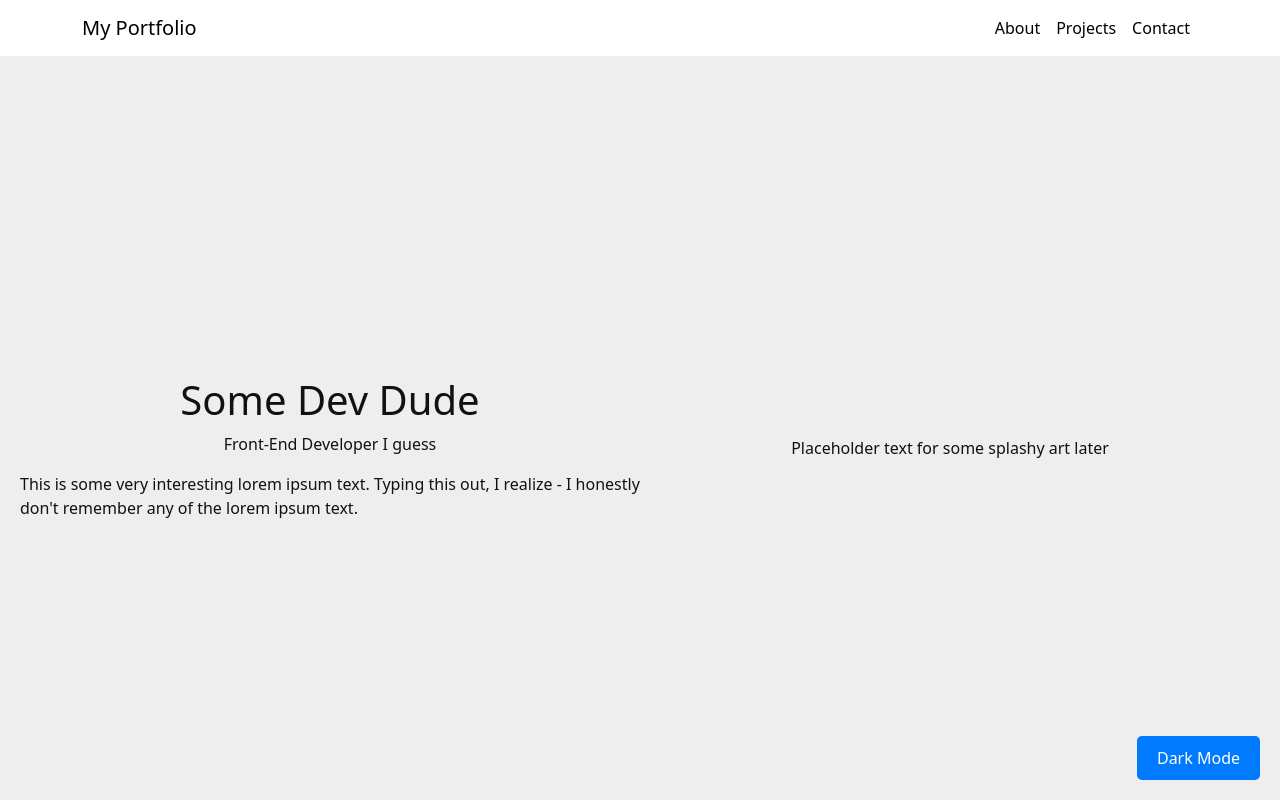
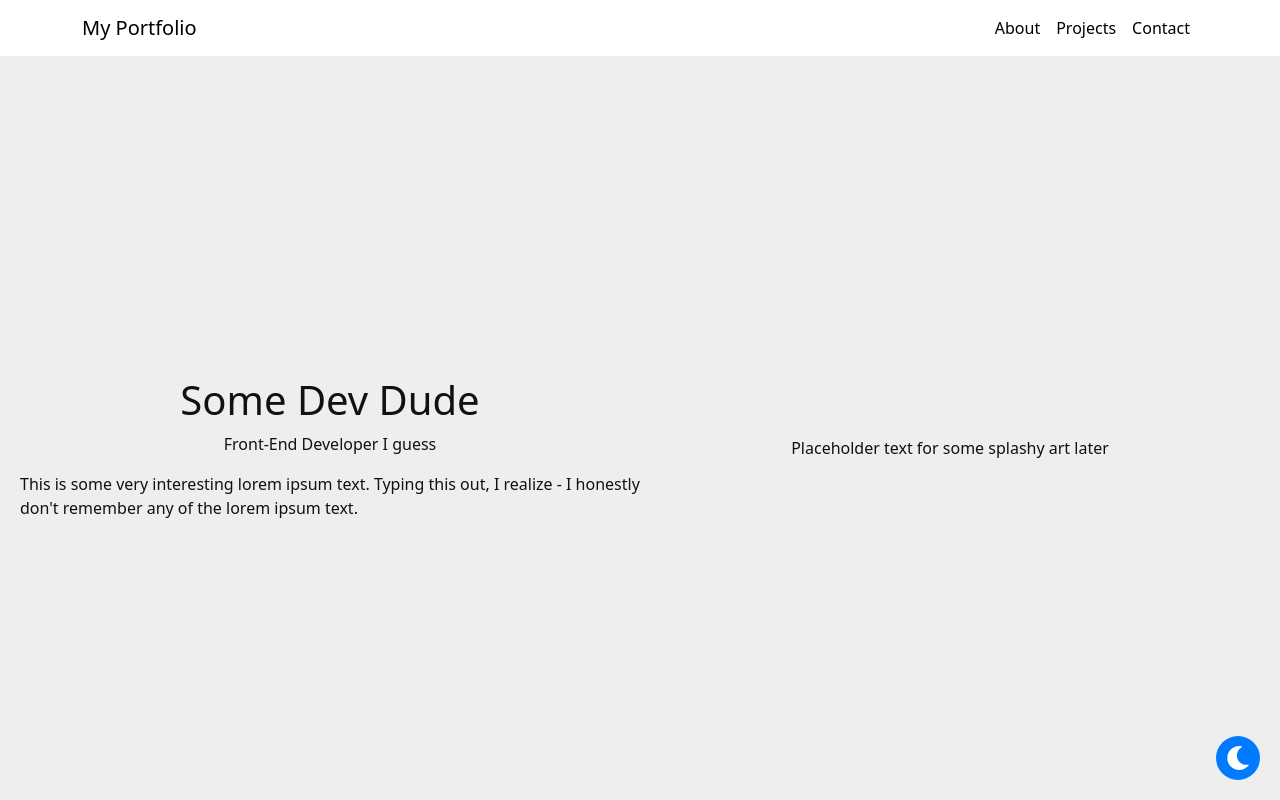
Before and after one commit to ShultzWilliam/wil-shultz-portfolio, a React (Vite) app: page / in a window 1280 px wide. Shown: the top 800 px of the page. Built offline with nearby package versions, Linux system fonts and the light colour scheme.

Commit message:
updated icon to have a sun and moon for dif. modes

```diff
--- a/src/components/Toggle.tsx
+++ b/src/components/Toggle.tsx
@@ -1,4 +1,5 @@
 import React, { useContext } from 'react';
+import { FaSun, FaMoon } from 'react-icons/fa'; // You can choose different icons from different icon sets as needed
 import '../styles/Toggle.less';
 import ThemeContext from '../ThemeContext';
 
@@ -7,7 +8,7 @@
 
   return (
     <button className={`toggle-button ${isDarkMode ? 'dark' : 'light'}`} onClick={toggleDarkMode}>
-      {isDarkMode ? 'Light Mode' : 'Dark Mode'}
+      {isDarkMode ? <FaSun className="icon" /> : <FaMoon className="icon" />}
     </button>
   );
 };
--- a/src/styles/Toggle.less
+++ b/src/styles/Toggle.less
@@ -5,14 +5,20 @@
     position: fixed;
     bottom: 20px;
     right: 20px;
-    padding: 10px 20px;
+    padding: 10px;
     border: none;
-    border-radius: 5px;
+    border-radius: 50%;
     font-size: 16px;
     cursor: pointer;
+    display: flex;
+    align-items: center;
+    justify-content: center;
 
+    transition: background-color 0.3s, transform 0.3s;
 
-    transition: all 0.3s;
+    &:hover {
+      transform: scale(1.1);
+    }
 
     &.light {
       background-color: #007bff;
@@ -23,4 +29,8 @@
       background-color: #343a40;
       color: #f8f9fa;
     }
-  }
+
+    .icon {
+      font-size: 24px;
+    }
+}
```
